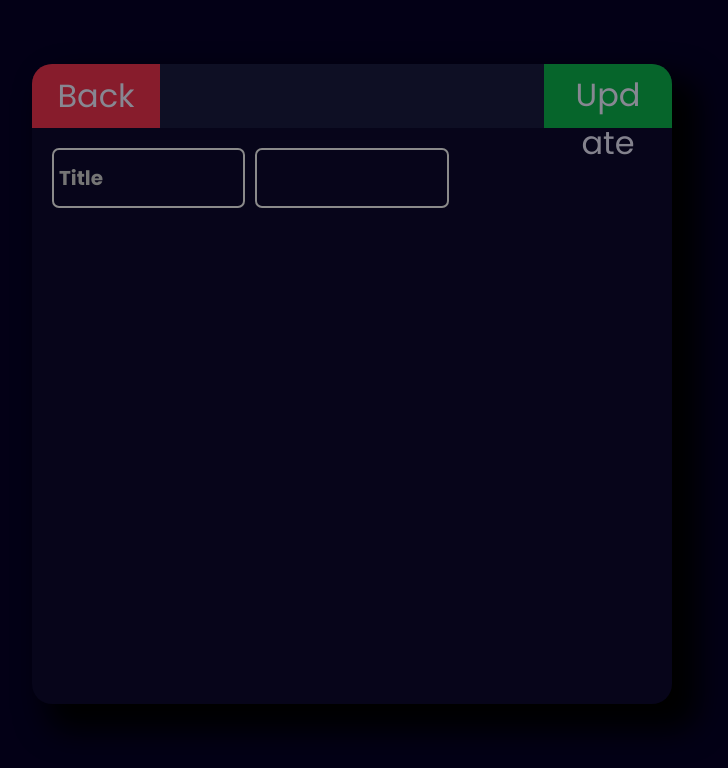
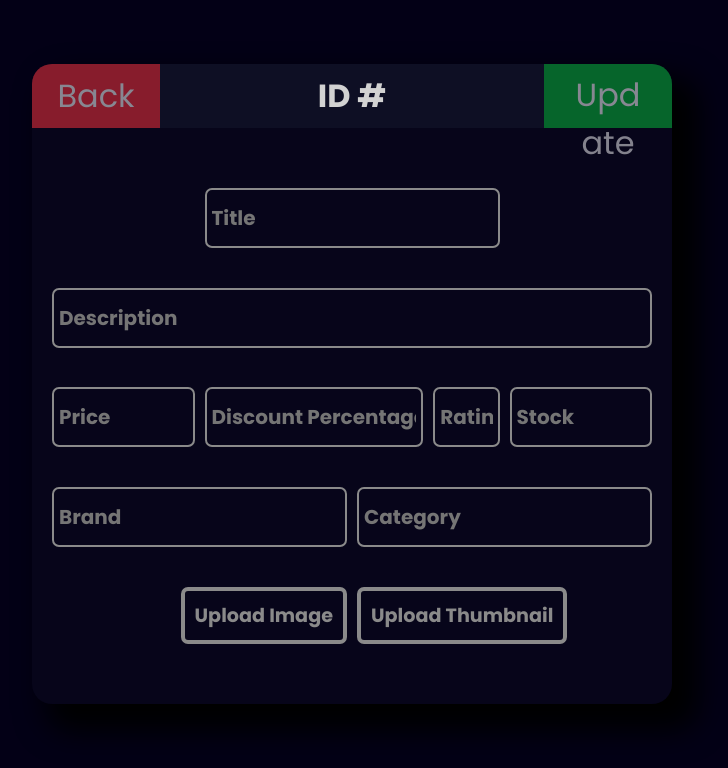
Before and after one commit to Pyrole-2002/Dummy-App, a React (Create React App) app in the folder dummy-app/: page /product/1 in a window 1280 px wide. Shown: the top 768 px of the page, without its empty margins (288-1016 px from the left). Built offline with nearby package versions, Linux system fonts and the light colour scheme.

Commit message:
update form done

```diff
--- a/dummy-app/src/components/AddService.jsx
+++ b/dummy-app/src/components/AddService.jsx
@@ -254,7 +254,7 @@ const AddService = () => {
                         gridColumnEnd: "4",
                     }}
                 >
-                    <ThumbnailBut product={product} setProduct={setProduct} />
+                    <ImageBut product={product} setProduct={setProduct} />
                 </label>
                 <label
                     style={{
@@ -262,7 +262,7 @@ const AddService = () => {
                         gridColumnEnd: "7",
                     }}
                 >
-                    <ImageBut product={product} setProduct={setProduct} />
+                    <ThumbnailBut product={product} setProduct={setProduct} />
                 </label>
                 <button
                     type="submit"
--- a/dummy-app/src/pages/Product.jsx
+++ b/dummy-app/src/pages/Product.jsx
@@ -1,9 +1,11 @@
-import { useState } from "react";
+import { useState, useEffect } from "react";
 import axios from "axios";
 import { useContext } from "react";
 import MyContext from "../components/MyContext";
 import { useParams } from "react-router-dom";
 import { useNavigate } from "react-router-dom";
+import ImageBut from "../components/ImageBut";
+import ThumbnailBut from "../components/ThumbnailBut";
 
 const Product = () => {
     const { id } = useParams();
@@ -23,23 +25,50 @@ const Product = () => {
         images: "",
     });
 
-    let live_prod = {
-        id: "",
-        title: "",
-        description: "",
-        price: "",
-        discountPercentage: "",
-        rating: "",
-        stock: "",
-        brand: "",
-        category: "",
-        thumbnail: "",
-        images: "",
-    };
+    useEffect(() => {
+        const fetchProduct = async () => {
+            try {
+                const rawData = await axios({
+                    method: "GET",
+                    url: `http://localhost:5000/products/${logUser.result.username}`,
+                })
+                const products = rawData.data;
+                console.log(products);
+                const foundProduct = products.find((product) => product._id === id);
+                if (foundProduct) {
+                    console.log(`found: ${foundProduct}`)
+                    setProduct(foundProduct);
+                }
+            } catch (error) {
+                console.log(error);
+            }
+        }
+        fetchProduct();
+    }, [])
 
     const handleSubmit = async (e) => {
         e.preventDefault();
-
+        console.log("Update");
+        await axios({
+            method: "PATCH",
+            url: `http://localhost:5000/products/${id}`,
+            data: {
+                title: product.title,
+                description: product.description,
+                price: product.price,
+                discountPercentage: product.discountPercentage,
+                rating: product.rating,
+                stock: product.stock,
+                brand: product.brand,
+                category: product.category,
+                thumbnail: product.thumbnail,
+                images: product.images,
+            },
+            Headers: {
+                Accept: "application/json",
+            },
+        })
+        navigate(`/dashboard/${logUser.result.username}`)
     }
 
     const handleChange = (e) => {
@@ -77,6 +106,7 @@ const Product = () => {
                             height: "8vh",
                             borderTopLeftRadius: "inherit",
                             borderTopRightRadius: "inherit",
+                            display: "flex",
                         }}
                     >
                         <button
@@ -96,6 +126,16 @@ const Product = () => {
                         >
                             Back
                         </button>
+                        <div style={{
+                            flexBasis: "60%",
+                            fontSize: "2rem",
+                            fontWeight: "600",
+                            display: "flex",
+                            justifyContent: "center",
+                            alignItems: "center",
+                        }}>
+                            ID #{product.id}
+                        </div>
                         <button
                             type="submit"
                             style={{
@@ -113,8 +153,9 @@ const Product = () => {
                         </button>
                     </nav>
                     <div style={{
+                        height: "72vh",
                         display: "grid",
-                        gridTemplateColumns: "repeat(6, 1fr)",
+                        gridTemplateColumns: "repeat(8, 1fr)",
                         columnGap: "10px",
                         padding: "20px",
                         justifyItems: "stretch",
@@ -122,13 +163,14 @@ const Product = () => {
                         alignContent: "space-evenly",
                     }}>
                         <label style={{
-                            gridColumn: "1/3",
+                            gridColumn: "3/7",
+                            alignSelf: "center",
                         }}>
                             <input
                                 className="general_inp"
                                 type="text"
                                 name="title"
-                                value={live_prod.id}
+                                value={product.title}
                                 onChange={handleChange}
                                 autoComplete="off"
                                 placeholder="Title"
@@ -136,11 +178,107 @@ const Product = () => {
                             />
                         </label>
                         <label style={{
-                            gridColumn: "3/5",
+                            gridColumn: "1/9",
                         }}>
                             <input
                                 className="general_inp"
+                                type="text"
+                                name="description"
+                                value={product.description}
+                                onChange={handleChange}
+                                autoComplete="off"
+                                placeholder="Description"
                             />
+                        </label>
+                        <label style={{
+                            gridColumn: "1/3",
+                        }}>
+                            <input
+                                className="general_inp"
+                                type="text"
+                                name="price"
+                                value={product.price}
+                                onChange={handleChange}
+                                autoComplete="off"
+                                placeholder="Price"
+                            />
+                        </label>
+                        <label style={{
+                            gridColumn: "3/6",
+                        }}>
+                            <input
+                                className="general_inp"
+                                type="text"
+                                name="discountPercentage"
+                                value={product.discountPercentage}
+                                onChange={handleChange}
+                                autoComplete="off"
+                                placeholder="Discount Percentage"
+                            />
+                        </label>
+                        <label style={{
+                            gridColumn: "6/7",
+                        }}>
+                            <input
+                                className="general_inp"
+                                type="text"
+                                name="rating"
+                                value={product.rating}
+                                onChange={handleChange}
+                                autoComplete="off"
+                                placeholder="Rating"
+                            />
+                        </label>
+                        <label style={{
+                            gridColumn: "7/9",
+                        }}>
+                            <input
+                                className="general_inp"
+                                type="text"
+                                name="stock"
+                                value={product.stock}
+                                onChange={handleChange}
+                                autoComplete="off"
+                                placeholder="Stock"
+                            />
+                        </label>
+                        <label style={{
+                            gridColumn: "1/5",
+                        }}>
+                            <input
+                                className="general_inp"
+                                type="text"
+                                name="brand"
+                                value={product.brand}
+                                onChange={handleChange}
+                                autoComplete="off"
+                                placeholder="Brand"
+                                required
+                            />
+                        </label>
+                        <label style={{
+                            gridColumn: "5/9",
+                        }}>
+                            <input
+                                className="general_inp"
+                                type="text"
+                                name="category"
+                                value={product.category}
+                                onChange={handleChange}
+                                autoComplete="off"
+                                placeholder="Category"
+                                required
+                            />
+                        </label>
+                        <label style={{
+                            gridColumn: "1/5",
+                        }}>
+                            <ImageBut product={product} setProduct={setProduct} />
+                        </label>
+                        <label style={{
+                            gridColumn: "5/9",
+                        }}>
+                            <ThumbnailBut product={product} setProduct={setProduct} />
                         </label>
                     </div>
                 </div>
```
